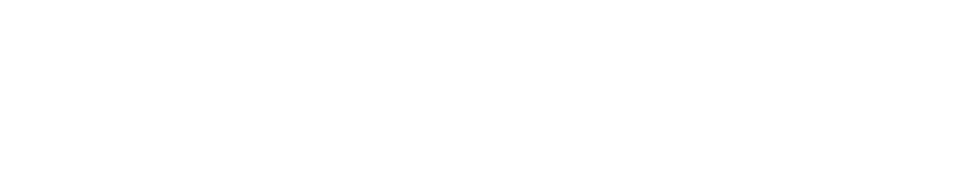
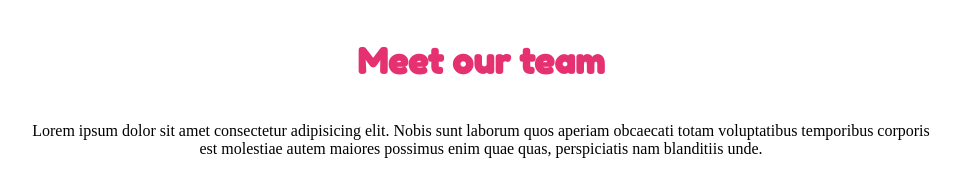
Before and after one commit to Alex100688/html-css-float-cards, a plain HTML site: page index.html in a window 1280 px wide. Shown: the whole page, without its empty margins (159-1119 px from the left). Drawn offline with Linux system fonts and the light colour scheme.

Commit message:
titolo e paragrafo di descrizione

```diff
--- a/css/style.css
+++ b/css/style.css
@@ -0,0 +1,18 @@
+*{
+    box-sizing: border-box;
+    margin: 0px;
+    padding: 0px;
+}
+.container{
+    max-width: 900px;
+    margin: auto;
+}
+section > h1{
+    font-size: 35px;
+    color: #e53170;
+    margin: 40px 0px;
+    font-family: 'Fredoka One', cursive;
+}
+h1,p{
+    text-align:center;
+}
--- a/index.html
+++ b/index.html
@@ -11,6 +11,16 @@
     <title>float-card></title>
 </head>
 <body>
+    <Main>
+        <Div class="container">
+            <!-- titolo e paragrafo -->
+            <section>
+                <h1>Meet our team</h1>
+                <p>Lorem ipsum dolor sit amet consectetur adipisicing elit. Nobis sunt laborum quos aperiam obcaecati totam voluptatibus temporibus corporis est molestiae autem maiores possimus enim quae quas, perspiciatis nam blanditiis unde.</p>
+            <!-- fine titolo e paragrafo -->
+            </section>
 
+        </Div>
+    </Main>
 </body>
 </html>
```
